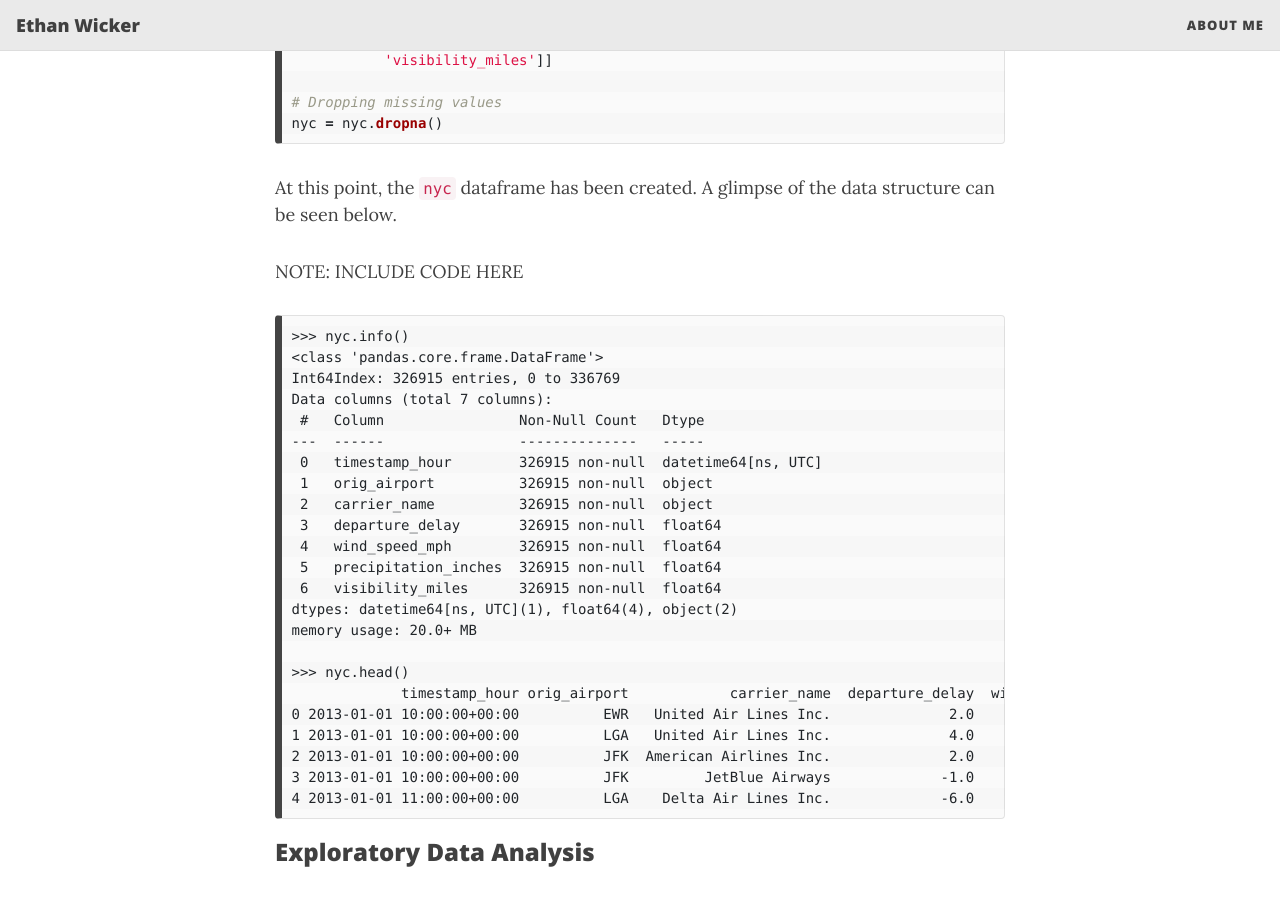
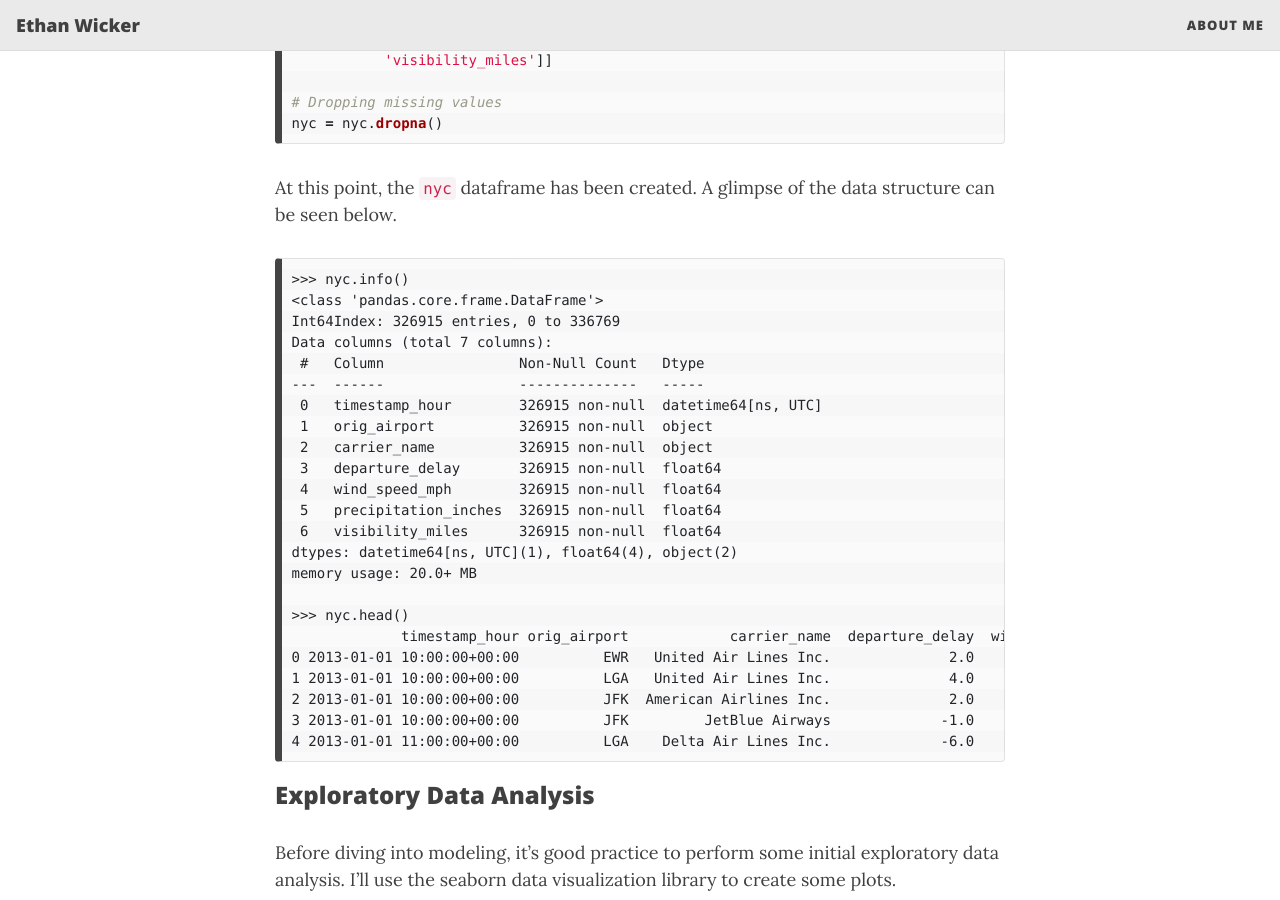
Before and after one commit to ethanwicker/ethanwicker.github.io, a Jekyll site: the page built from _posts/2021-01-11-multiple-linear-regression-002.md, in a window 1280 px wide and 900 px high, scrolled down 1999 px. Built offline with Jekyll 4.4.1, drawn with Linux system fonts in a browser that asks for light colours; nearby versions of some CDN libraries; formulas are drawn with MathJax 3.

Commit message:
Updating post

````diff
--- a/_posts/2021-01-11-multiple-linear-regression-002.md
+++ b/_posts/2021-01-11-multiple-linear-regression-002.md
@@ -75,7 +75,6 @@ nyc = nyc.dropna()
 
 At this point, the  `nyc` dataframe has been created.  A glimpse of the data structure can be seen below.
 
-NOTE: INCLUDE CODE HERE
 ```
 >>> nyc.info()
 <class 'pandas.core.frame.DataFrame'>
````
